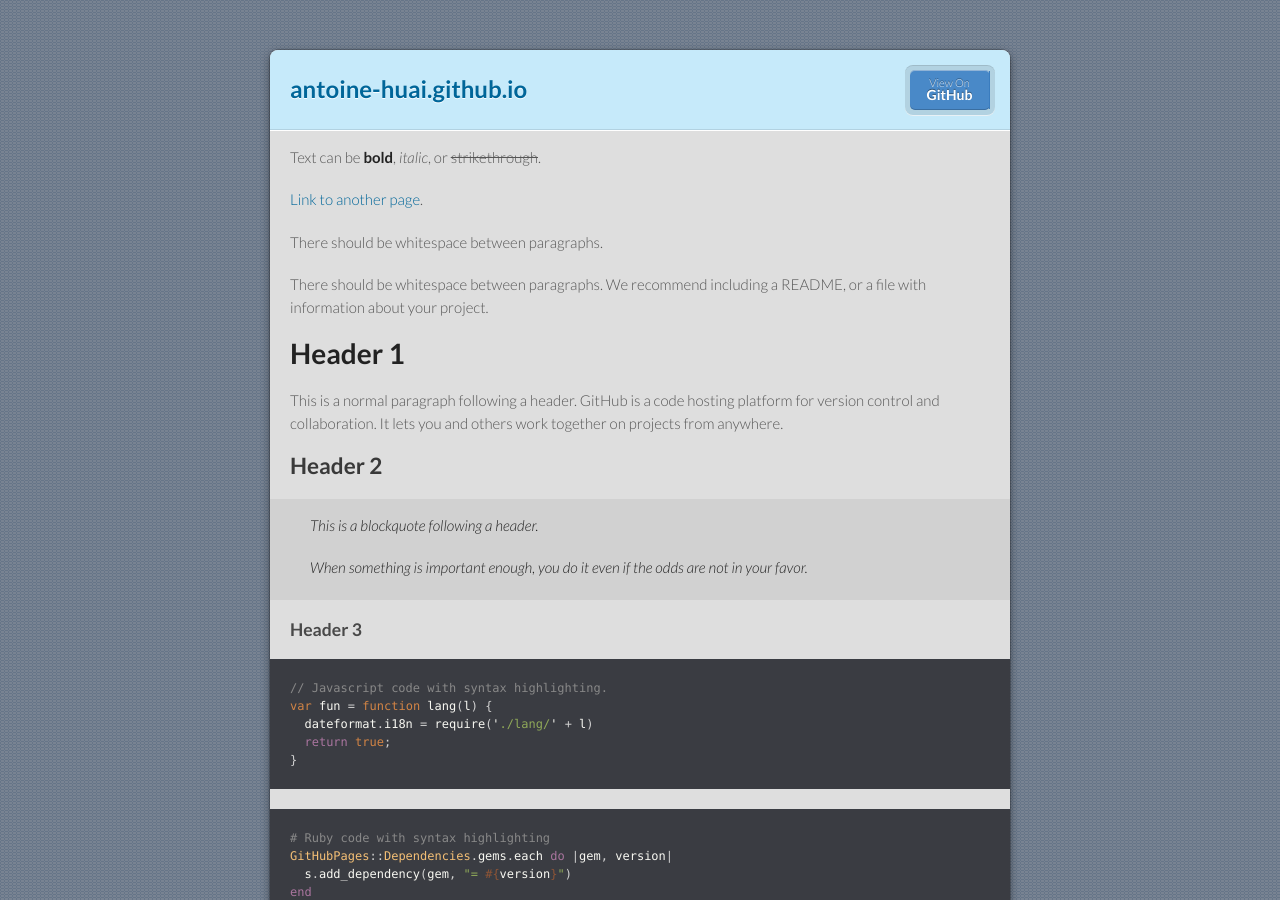
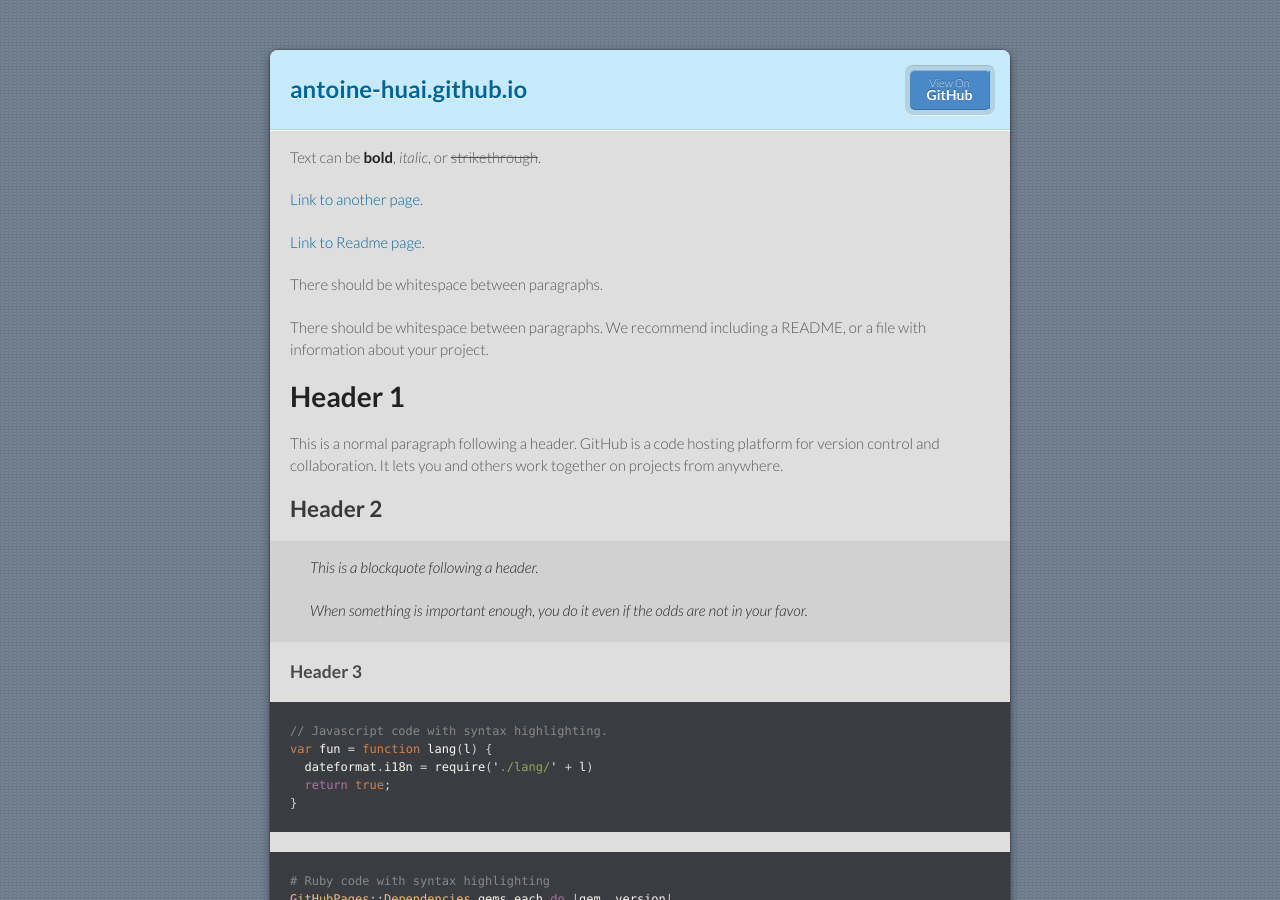
Before and after one commit to Antoine-Huai/antoine-huai.github.io, a Jekyll site: the page built from index.md, in a window 1280 px wide and 900 px high. Built offline with Jekyll 4.4.1, drawn with Linux system fonts in a browser that asks for light colours; the repository's description, which GitHub fills in, is left out.

Commit message:
change index

```diff
--- a/index.md
+++ b/index.md
@@ -5,6 +5,8 @@ layout: default
 Text can be **bold**, _italic_, or ~~strikethrough~~.
 
 [Link to another page](./another-page.html).
+
+[Link to Readme page](./readme.html).
 
 There should be whitespace between paragraphs.
 
```
